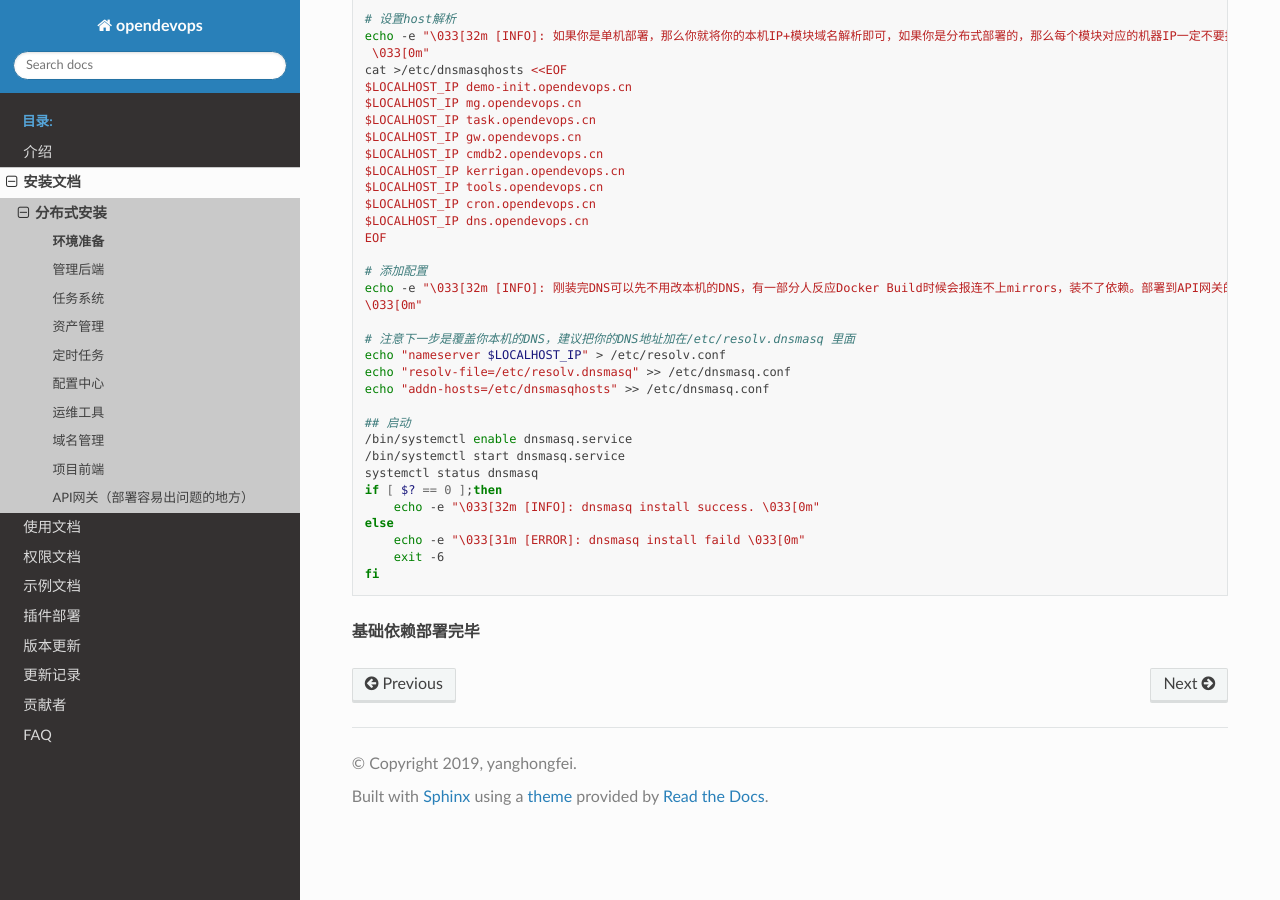
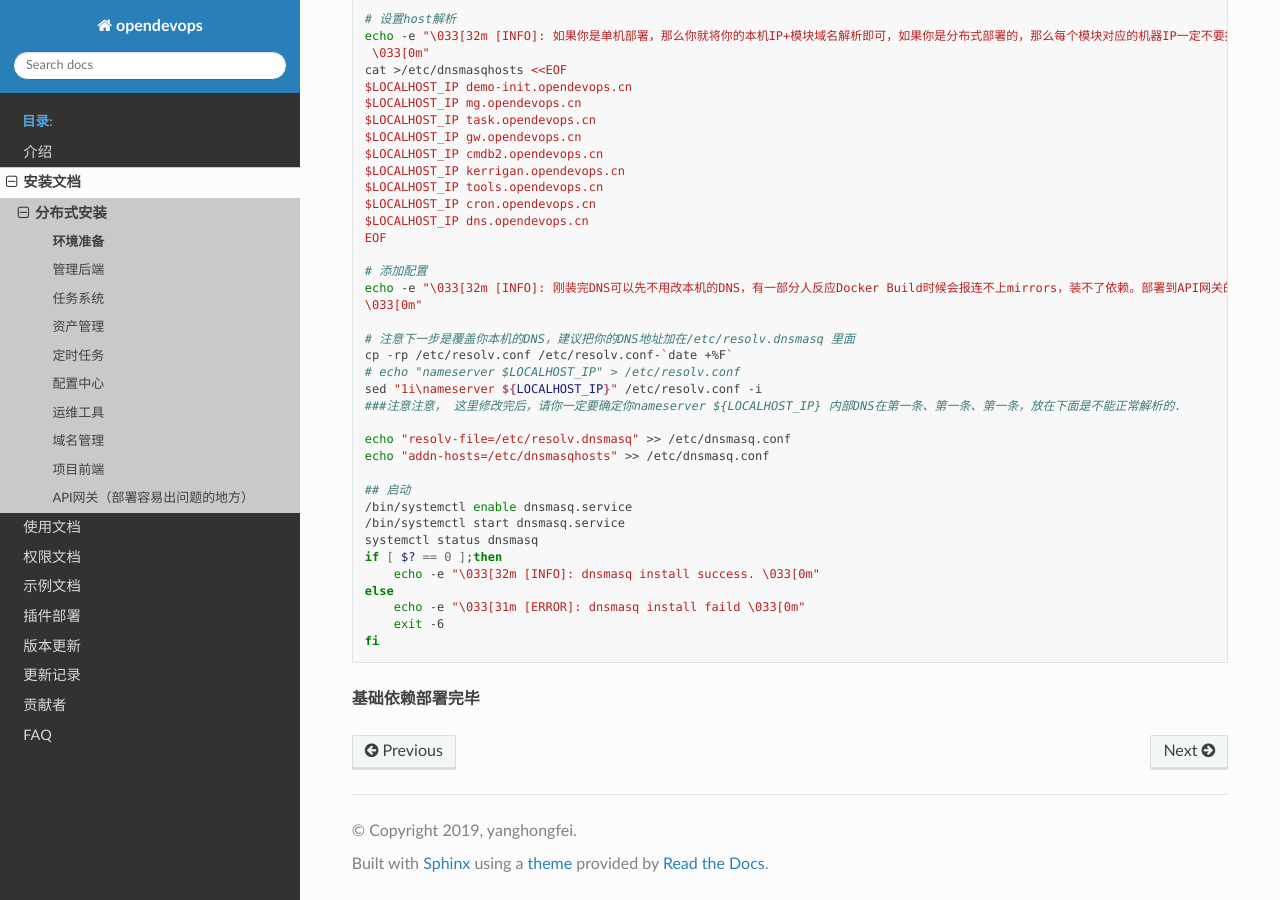
Before and after one commit to opendevops-cn/opendevops, a Sphinx documentation site: the page built from docs/source/env_ready.md, in a window 1280 px wide and 900 px high, scrolled down 4996 px. Built offline with Sphinx 7.4.7 and the Read the Docs theme 2.0.0, drawn with Linux system fonts in a browser that asks for light colours; pages that are not in the unit, such as notebooks, are missing from menus; some of the changed text lies outside the part shown.

Commit message:
[update]优化文档

```diff
--- a/docs/source/env_ready.md
+++ b/docs/source/env_ready.md
@@ -283,7 +283,11 @@ echo -e "\033[32m [INFO]: 刚装完DNS可以先不用改本机的DNS，有一部
 \033[0m"
 
 # 注意下一步是覆盖你本机的DNS，建议把你的DNS地址加在/etc/resolv.dnsmasq 里面
-echo "nameserver $LOCALHOST_IP" > /etc/resolv.conf
+cp -rp /etc/resolv.conf /etc/resolv.conf-`date +%F`
+# echo "nameserver $LOCALHOST_IP" > /etc/resolv.conf
+sed "1i\nameserver ${LOCALHOST_IP}" /etc/resolv.conf -i
+###注意注意， 这里修改完后，请你一定要确定你nameserver ${LOCALHOST_IP} 内部DNS在第一条、第一条、第一条，放在下面是不能正常解析的.
+
 echo "resolv-file=/etc/resolv.dnsmasq" >> /etc/dnsmasq.conf
 echo "addn-hosts=/etc/dnsmasqhosts" >> /etc/dnsmasq.conf
 
```
Also changed, not shown: other parts of docs/source/env_ready.md (+1 -1 lines), 1 other file.
